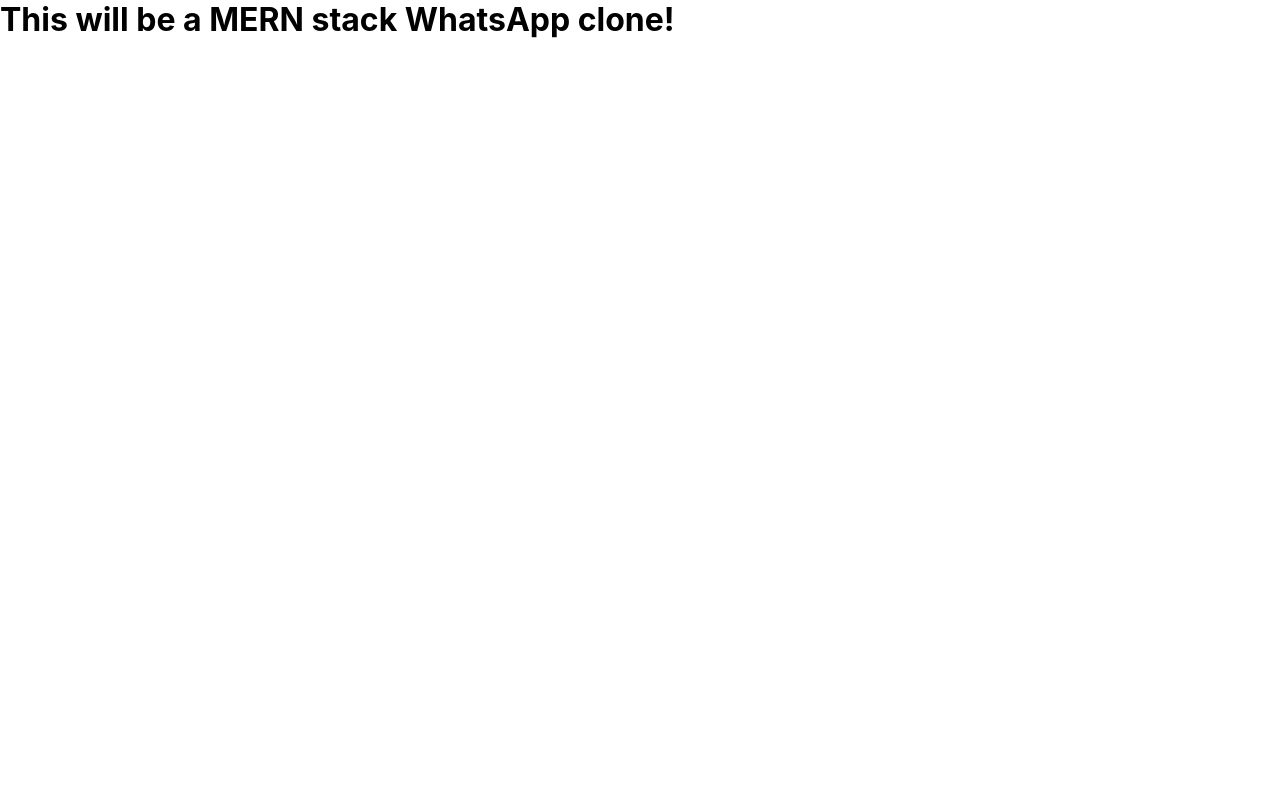
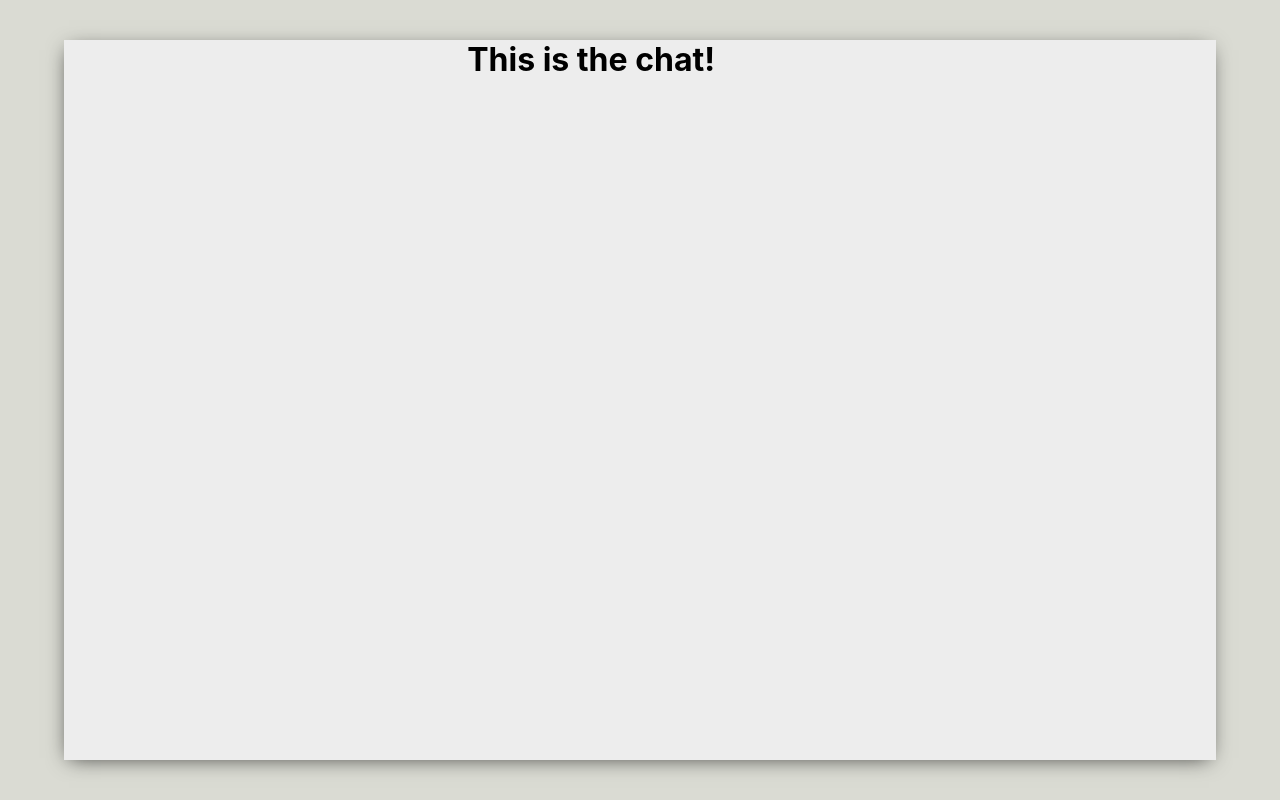
Before and after one commit to ilan111/WhatsApp-Clone, a React (Create React App) app in the folder whatsapp-frontend/: page / in a window 1280 px wide. Built offline with nearby package versions, Linux system fonts and the light colour scheme.

Commit message:
New components added (Chat and Sidebar)

```diff
--- a/whatsapp-frontend/package.json
+++ b/whatsapp-frontend/package.json
@@ -3,6 +3,8 @@
   "version": "0.1.0",
   "private": true,
   "dependencies": {
+    "@material-ui/core": "^4.11.0",
+    "@material-ui/icons": "^4.9.1",
     "@testing-library/jest-dom": "^5.11.4",
     "@testing-library/react": "^11.1.0",
     "@testing-library/user-event": "^12.1.10",
--- a/whatsapp-frontend/src/App.css
+++ b/whatsapp-frontend/src/App.css
@@ -0,0 +1,14 @@
+.app{
+    display:grid;
+    place-items: center;
+    height: 100vh;
+    background-color: #dadbd3;
+}
+
+.app__body{
+    display:flex;
+    background-color: #ededed;
+    height:90vh;
+    width:90vw;
+    box-shadow: -1px 4px 20px -6px rgba(0,0,0,0.75);
+}
--- a/whatsapp-frontend/src/App.js
+++ b/whatsapp-frontend/src/App.js
@@ -1,9 +1,14 @@
 import './App.css';
+import Chat from './Chat';
+import Sidebar from './Sidebar';
 
 function App() {
   return (
     <div className="app">
-     <h1 className="">This will be a MERN stack WhatsApp clone!</h1>
+      <div className="app__body">
+        <Sidebar/>
+        <Chat/>
+      </div>
     </div>
   );
 }
--- /dev/null
+++ b/whatsapp-frontend/src/Chat.css
@@ -0,0 +1,5 @@
+.chat{
+    display:flex;
+    flex-direction:column;
+    flex: 0.65;
+}
--- /dev/null
+++ b/whatsapp-frontend/src/Chat.js
@@ -0,0 +1,12 @@
+import React from 'react'
+import './Chat.css';
+
+function Chat() {
+    return (
+        <div className="chat">
+            <h1>This is the chat!</h1>
+        </div>
+    )
+}
+
+export default Chat
--- /dev/null
+++ b/whatsapp-frontend/src/Sidebar.css
@@ -0,0 +1,5 @@
+.sidebar{
+    display:flex;
+    flex-direction:column;
+    flex:0.35;
+}
--- /dev/null
+++ b/whatsapp-frontend/src/Sidebar.js
@@ -0,0 +1,16 @@
+import React from 'react'
+import './Sidebar.css';
+
+function Sidebar() {
+    return (
+        <div className="sidebar">
+            <div className="sidebar__header">
+                <div className="sidebar__headerRight">
+
+                </div>
+            </div>
+        </div>
+    )
+}
+
+export default Sidebar
```
Also changed, not shown: 1 other file (tests, documents, lock files or other folders).
